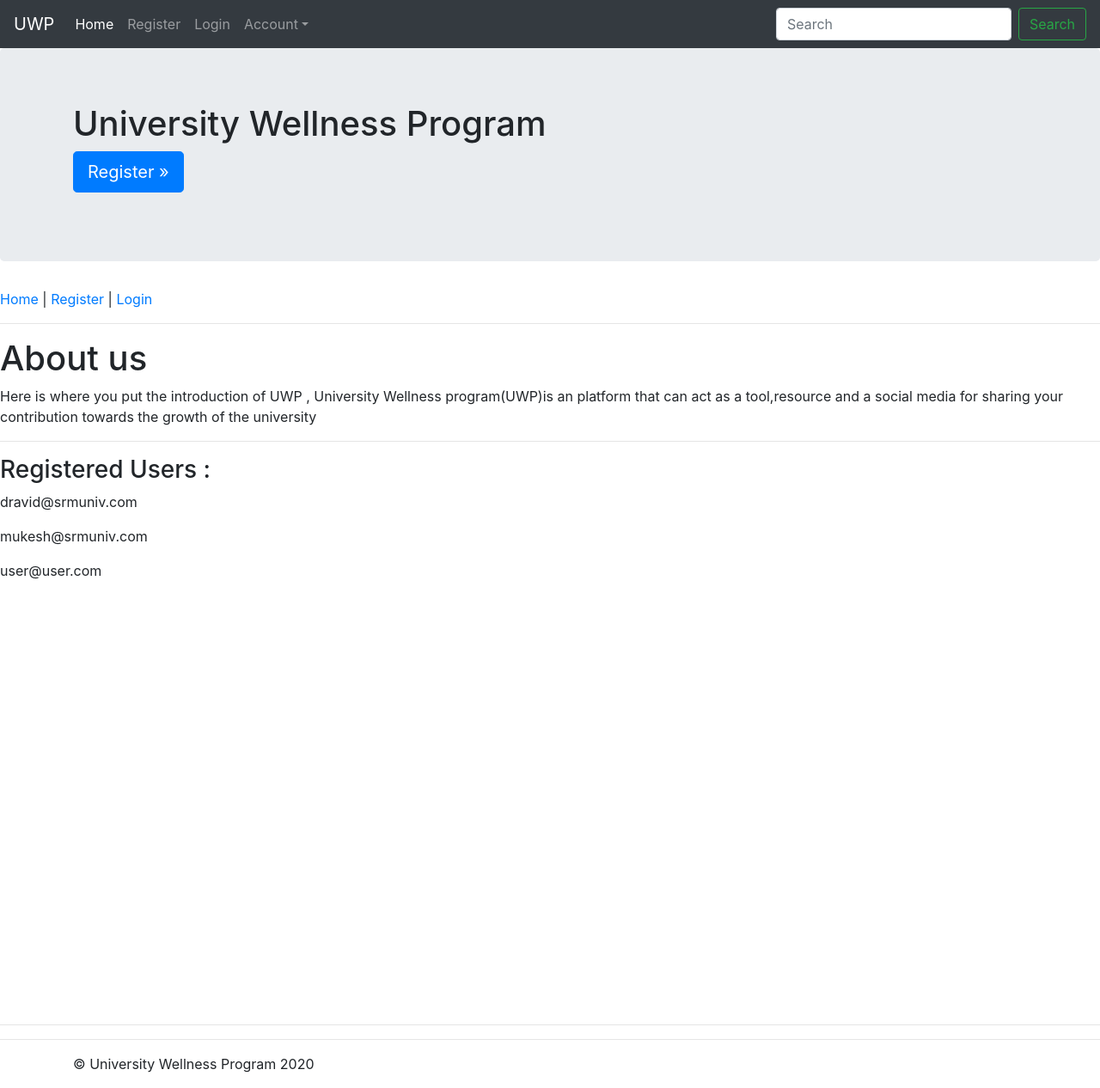
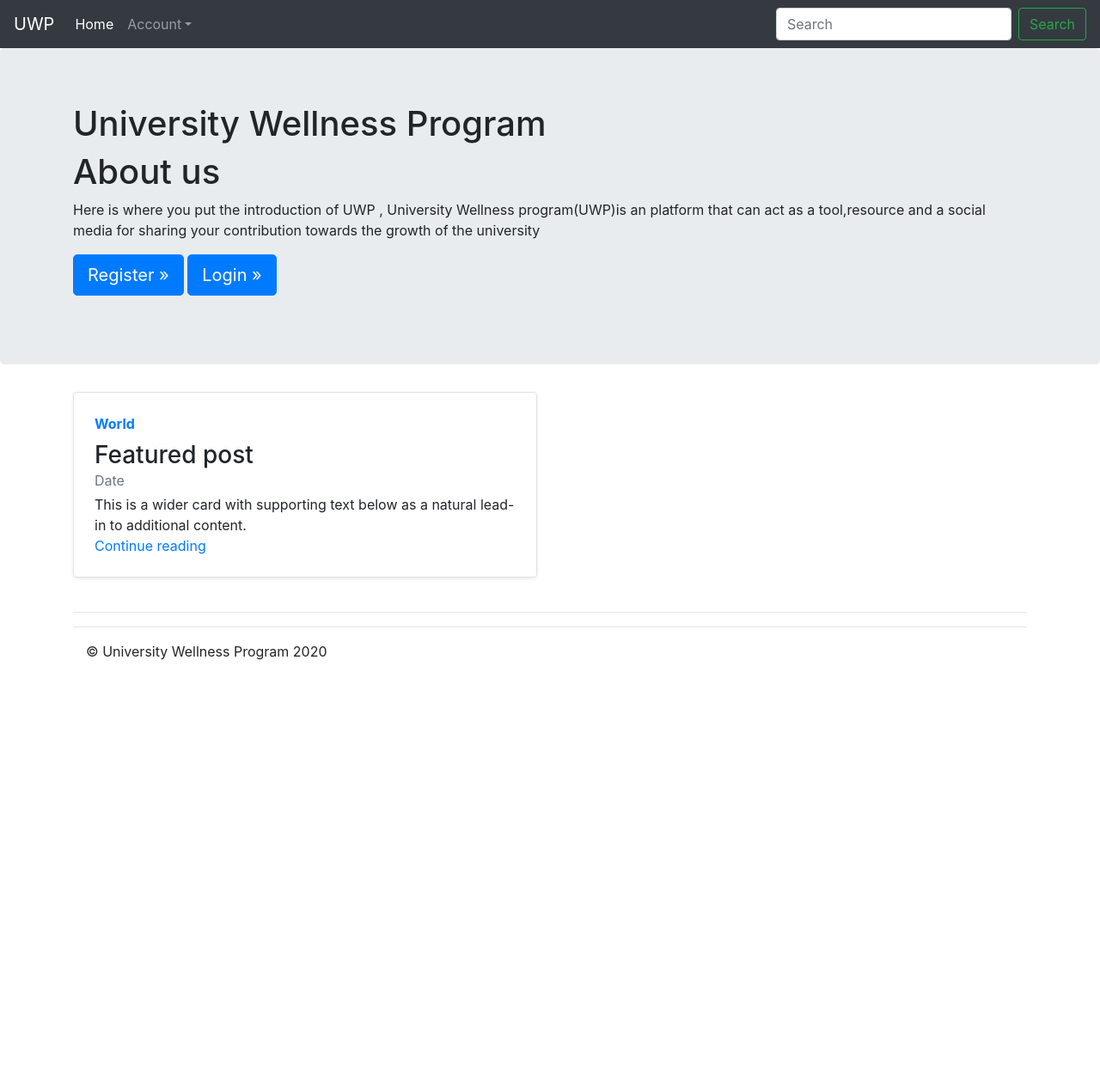
Before and after one commit to Dravid92/UWP, a Django app: page / in a window 1280 px wide. Shown: the whole page at 86% size. After the commit the page ends 768 px from the top, so only its background shows below. Run offline with Django 3.2, Linux system fonts and the light colour scheme; data comes from the database, SQL or seed files in the repository; both versions use the stored data as it was after the commit; some libraries are stand-ins or nearby versions.

Commit message:
added featured post and login button in the front page

```diff
--- a/src/account/Templates/account/login.html
+++ b/src/account/Templates/account/login.html
@@ -2,7 +2,8 @@
 
 {% block content %}
 
-
+<div class='container'>
+	<div class = 'd-flex flex-column'>
 <h2>Login</h2>
 <form method="post">{% csrf_token %}
 	{% for field in login_form %}
@@ -30,5 +31,6 @@
 
 	<button type="submit">Log in</button>
 </form>
+</div>
 
 {% endblock content %}
--- a/src/personal/templates/personal/home.html
+++ b/src/personal/templates/personal/home.html
@@ -2,18 +2,48 @@
 
 {% block content %}
 
-<hr>
-	<h1> About us </h1>
-	<p>Here is where you put the introduction of UWP , University Wellness program(UWP)is an platform that can act as a tool,resource and a social media for sharing your contribution towards the growth of the university  </p>
+<div class="jumbotron">
+    <div class="container">
+    <h1>University Wellness Program</h1>
+      <h1> About us </h1>
+  <p>Here is where you put the introduction of UWP , University Wellness program(UWP)is an platform that can act as a tool,resource and a social media for sharing your contribution towards the growth of the university  </p>
+      {% if request.user.is_authenticated %}
+      <h4 class="display-8">Hello, {{request.user.username}}</h4>
+      <hr>
+      <div class="container">
+	    <div class="row mb-2">
+	    <div class="col-md-6">
+	      <div class="row no-gutters border rounded overflow-hidden flex-md-row mb-4 shadow-sm h-md-250 position-relative">
+	        <div class="col p-4 d-flex flex-column position-static">
+	          <strong class="d-inline-block mb-2 text-primary">World</strong>
+	          <h3 class="mb-0">Featured post</h3>
+	          <div class="mb-1 text-muted">Date</div>
+	          <p class="card-text mb-auto">This is a wider card with supporting text below as a natural lead-in to additional content.</p>
+	          <a href="#" class="stretched-link">Continue reading</a>
+	        </div>
+	      </div>
+	    </div>
+      {% else %}
+      <p><a class="btn btn-primary btn-lg" href="{% url 'register' %}" role="button">Register &raquo;</a>
+      	<a class="btn btn-primary btn-lg" href="{% url 'login' %}" role="button">Login &raquo;</a></p>
+    </div>
+  </div>
+  {% endif %}
+<div class="container">
+    <div class="row mb-2">
+    <div class="col-md-6">
+      <div class="row no-gutters border rounded overflow-hidden flex-md-row mb-4 shadow-sm h-md-250 position-relative">
+        <div class="col p-4 d-flex flex-column position-static">
+          <strong class="d-inline-block mb-2 text-primary">World</strong>
+          <h3 class="mb-0">Featured post</h3>
+          <div class="mb-1 text-muted">Date</div>
+          <p class="card-text mb-auto">This is a wider card with supporting text below as a natural lead-in to additional content.</p>
+          <a href="#" class="stretched-link">Continue reading</a>
+        </div>
+      </div>
+    </div>
 
-	<p>{{some_string}}</p>
-	<p>{{Themes}}</p>
-	<hr>
-	<h3>Registered Users : </h3>
-	{% for account in accounts %}
-			<p>{{account.email}}</p>
-	{% endfor %}
 
-</div>
+
 
 {% endblock content %}
--- a/src/templates/snippets/footer.html
+++ b/src/templates/snippets/footer.html
@@ -9,3 +9,22 @@
 <script src="https://code.jquery.com/jquery-3.5.1.slim.min.js" integrity="sha384-DfXdz2htPH0lsSSs5nCTpuj/zy4C+OGpamoFVy38MVBnE+IbbVYUew+OrCXaRkfj" crossorigin="anonymous"></script>
 <script src="https://cdn.jsdelivr.net/npm/popper.js@1.16.0/dist/umd/popper.min.js" integrity="sha384-Q6E9RHvbIyZFJoft+2mJbHaEWldlvI9IOYy5n3zV9zzTtmI3UksdQRVvoxMfooAo" crossorigin="anonymous"></script>
 <script src="https://stackpath.bootstrapcdn.com/bootstrap/4.5.0/js/bootstrap.min.js" integrity="sha384-OgVRvuATP1z7JjHLkuOU7Xw704+h835Lr+6QL9UvYjZE3Ipu6Tp75j7Bh/kR0JKI" crossorigin="anonymous"></script>
+<div class="p-4">
+  {% if request.user.is_authenticated %}
+        <h4 class="font-italic">Archives</h4>
+        <ol class="list-unstyled mb-0">
+          <li><a href="#">January 2020 </a></li>
+          <li><a href="#"></a></li>
+          <li><a href="#"></a></li>
+          <li><a href="#"></a></li>
+          <li><a href="#"></a></li>
+          <li><a href="#"></a></li>
+          <li><a href="#"></a></li>
+          <li><a href="#"></a></li>
+          <li><a href="#"></a></li>
+          <li><a href="#"></a></li>
+          <li><a href="#"></a></li>
+          <li><a href="#"></a></li>
+        </ol>
+      </div>
+    {% endif %}
--- a/src/templates/snippets/header.html
+++ b/src/templates/snippets/header.html
@@ -17,20 +17,15 @@
       <li class="nav-item active">
         <a class="nav-link" href="{% url 'home' %}">Home <span class="sr-only">(current)</span></a>
       </li>
-      <li class="nav-item">
-        <a class="nav-link" href="{% url 'register' %}">Register</a>
-      </li>
-      <li class="nav-item">
-        <a class="nav-link" href="{% url 'login' %}" tabindex="1" aria-disabled="true">Login</a>
       <li class="nav-item dropdown">
         <a class="nav-link dropdown-toggle" href="#" id="dropdown01" data-toggle="dropdown" aria-haspopup="true" aria-expanded="false">Account</a>
         <div class="dropdown-menu" aria-labelledby="dropdown01">
           <a class="dropdown-item" href="#">Projects</a>
           <a class="dropdown-item" href="#">User Settings</a>
           {% if request.user.is_authenticated %}
-          <a class="dropdown-item" href="{% url 'logout' %}">Sign Out</a>
+          <a class="dropdown-item" href="{% url 'logout' %}">Logout</a>
           {% else %}
-          <a class="dropdown-item" href="{% url 'login' %}">Sign In</a>
+          <a class="dropdown-item" href="{% url 'login' %}">Login</a>
           {% endif %}
         </div>
       </li>
@@ -41,31 +36,3 @@
     </form>
   </div>
 </nav>
-<div class="jumbotron">
-    <div class="container">
-    <h1>University Wellness Program</h1>
-      {% if request.user.is_authenticated %}
-      <h1 class="display-3">Hello, {{request.user.username}}</h1>
-      <p>This is a template for a simple marketing or informational website. It includes a large callout called a jumbotron and three supporting pieces of content. Use it as a starting point to create something more unique.</p>
-      {% else %}
-      <p><a class="btn btn-primary btn-lg" href="{% url 'register' %}" role="button">Register &raquo;</a></p>
-    </div>
-  </div>
-  {% endif %}
-
-
-
-	{% if request.user.is_authenticated %}
-		<p>
-			<a href="{% url 'home' %}">Home</a> |
-			<a href="{% url 'account' %}">Account</a> |
-			<a href="{% url 'logout' %}">Logout</a>
-		</p>
-		<p>Hello , {{request.user.username}}</p>
-	{% else %}
-		<p>
-			<a href="{% url 'home' %}">Home</a> |
-			<a href="{% url 'register' %}">Register</a> |
-			<a href="{% url 'login' %}">Login</a>
-		</p>
-	{% endif %}
```
Also changed, not shown: src/account/Templates/account/account.html (indentation only), src/db.sqlite3.
